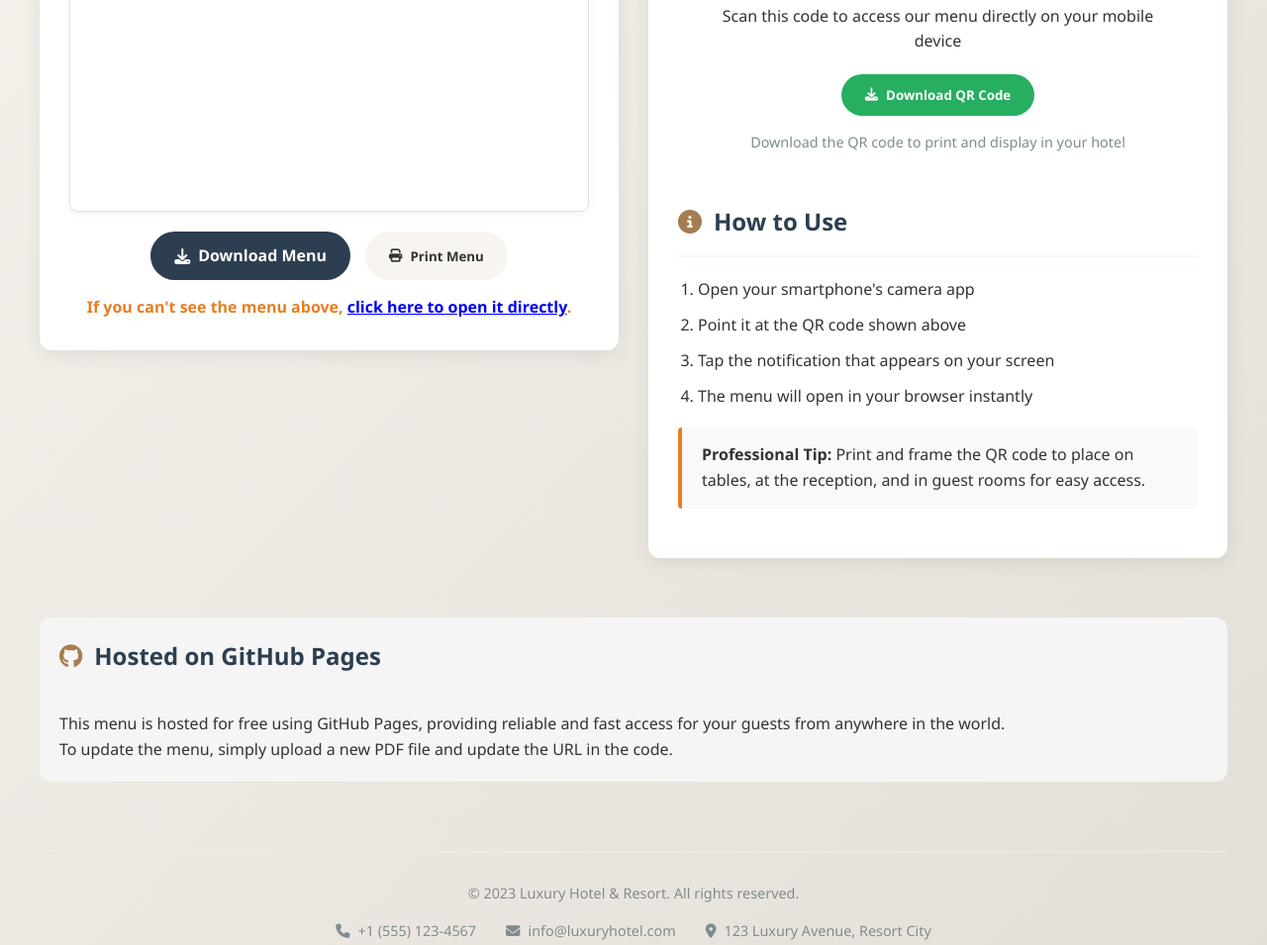
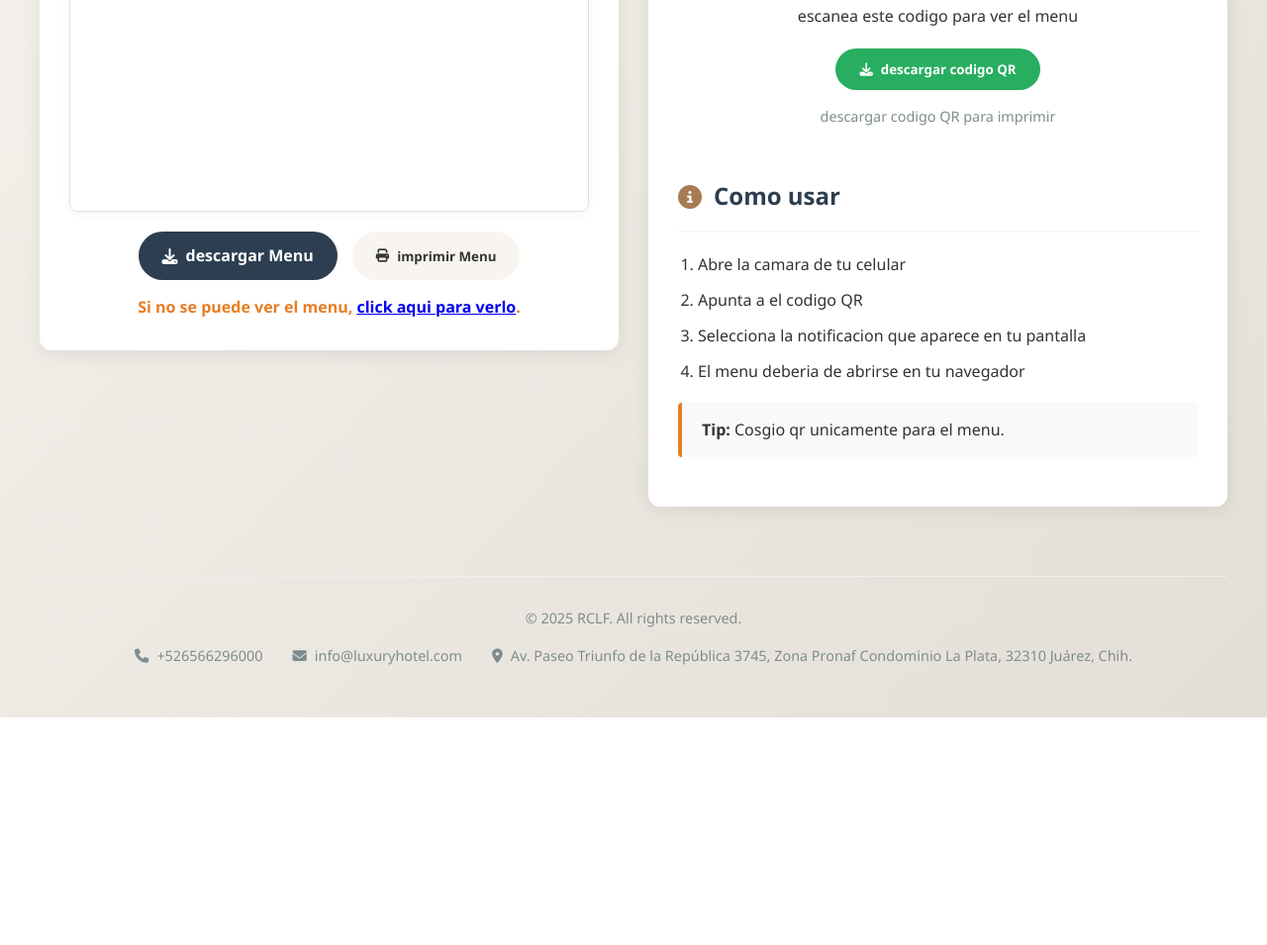
Before and after one commit to RexRoy6/landing_hotel, a plain HTML site: page index.html in a window 1280 px wide. Shown: the part 659-1614 px from the top of the page at 99% size. After the commit the page ends 1384 px from the top, so only its background shows below. Drawn offline with nearby package versions, Linux system fonts and the light colour scheme; a script that the page names is missing.

Commit message:
feat[hotel]: add correct info and data for hotel test

```diff
--- a/index.html
+++ b/index.html
@@ -3,7 +3,7 @@
 <head>
     <meta charset="UTF-8">
     <meta name="viewport" content="width=device-width, initial-scale=1.0">
-    <title>Luxury Hotel Menu | Digital Access</title>
+    <title>La Gondola | Menu</title>
     <link rel="stylesheet" href="https://cdnjs.cloudflare.com/ajax/libs/font-awesome/6.4.0/css/all.min.css">
     <script src="https://cdnjs.cloudflare.com/ajax/libs/qrcodejs/1.0.0/qrcode.min.js"></script>
     <script src="https://cdnjs.cloudflare.com/ajax/libs/dom-to-image/2.6.0/dom-to-image.min.js"></script>
@@ -304,68 +304,63 @@
 <body>
     <div class="container">
         <header>
-            <h1>LUXURY HOTEL & RESORT</h1>
-            <p class="subtitle">Exquisite dining experience with our curated menu selection</p>
+            <h1>Restaurante la Gondola</h1>
+            <p class="subtitle">Mnu para comedor,desayuno y alberca</p>
         </header>
 
         <div class="card">
-            <h2 class="card-title"><i class="fas fa-utensils"></i> Our Menu</h2>
+            <h2 class="card-title"><i class="fas fa-utensils"></i> nuestro  Menu</h2>
             <div class="pdf-container">
                 <!-- Using the local PDF file -->
                 <iframe src="menu.pdf" type="application/pdf"></iframe>
             </div>
             <div class="action-buttons">
                 <a href="menu.pdf" download class="btn">
-                    <i class="fas fa-download"></i> Download Menu
+                    <i class="fas fa-download"></i> descargar Menu
                 </a>
                 <button class="btn btn-secondary" onclick="window.print()">
-                    <i class="fas fa-print"></i> Print Menu
+                    <i class="fas fa-print"></i> imprimir Menu
                 </button>
             </div>
-            <p class="access-note">If you can't see the menu above, <a href="menu.pdf" target="_blank">click here to open it directly</a>.</p>
+            <p class="access-note">Si no se puede ver el menu, <a href="menu.pdf" target="_blank">click aqui para verlo</a>.</p>
         </div>
 
         <div class="card">
-            <h2 class="card-title"><i class="fas fa-qrcode"></i> QR Code Access</h2>
+            <h2 class="card-title"><i class="fas fa-qrcode"></i> codigo QR para menu</h2>
             <div class="qr-section">
                 <div id="qrcode"></div>
-                <p>Scan this code to access our menu directly on your mobile device</p>
+                <p>escanea este codigo para ver el menu</p>
 
                 <div class="action-buttons">
                     <button id="downloadQR" class="btn btn-success">
-                        <i class="fas fa-download"></i> Download QR Code
+                        <i class="fas fa-download"></i> descargar codigo QR
                     </button>
                 </div>
-                <p class="download-info">Download the QR code to print and display in your hotel</p>
+                <p class="download-info">descargar codigo  QR  para imprimir</p>
             </div>
 
             <div class="instructions">
-                <h3 class="card-title"><i class="fas fa-info-circle"></i> How to Use</h3>
+                <h3 class="card-title"><i class="fas fa-info-circle"></i> Como usar</h3>
                 <ol>
-                    <li>Open your smartphone's camera app</li>
-                    <li>Point it at the QR code shown above</li>
-                    <li>Tap the notification that appears on your screen</li>
-                    <li>The menu will open in your browser instantly</li>
+                    <li>Abre la camara de tu celular</li>
+                    <li>Apunta a el codigo QR</li>
+                    <li>Selecciona la notificacion que aparece en tu pantalla</li>
+                    <li>El menu deberia de abrirse en tu navegador</li>
                 </ol>
 
                 <div class="info-box">
-                    <p><strong>Professional Tip:</strong> Print and frame the QR code to place on tables, at the reception, and in guest rooms for easy access.</p>
+                    <p><strong>Tip:</strong> Cosgio qr unicamente para el menu.</p>
                 </div>
             </div>
         </div>
 
-        <div class="github-info">
-            <h3 class="card-title"><i class="fab fa-github"></i> Hosted on GitHub Pages</h3>
-            <p>This menu is hosted for free using GitHub Pages, providing reliable and fast access for your guests from anywhere in the world.</p>
-            <p>To update the menu, simply upload a new PDF file and update the URL in the code.</p>
-        </div>
 
         <footer>
-            <p>© 2023 Luxury Hotel & Resort. All rights reserved.</p>
+            <p>© 2025 RCLF. All rights reserved.</p>
             <div class="hotel-contact">
-                <div><i class="fas fa-phone"></i> +1 (555) 123-4567</div>
+                <div><i class="fas fa-phone"></i> +526566296000</div>
                 <div><i class="fas fa-envelope"></i> info@luxuryhotel.com</div>
-                <div><i class="fas fa-map-marker-alt"></i> 123 Luxury Avenue, Resort City</div>
+                <div><i class="fas fa-map-marker-alt"></i> Av. Paseo Triunfo de la República 3745, Zona Pronaf Condominio La Plata, 32310 Juárez, Chih.</div>
             </div>
         </footer>
     </div>
@@ -373,7 +368,7 @@
     <script>
         document.addEventListener('DOMContentLoaded', function() {
             // Use the absolute URL for the PDF
-            const pdfUrl = 'https://rexroy6.github.io/landing_hotel/menu.pdf';
+            const pdfUrl = 'http://178.128.7.189/landing_hotel/menu.pdf';
 
             // Generate QR Code with the absolute URL
             const qrcode = new QRCode(document.getElementById("qrcode"), {
```
